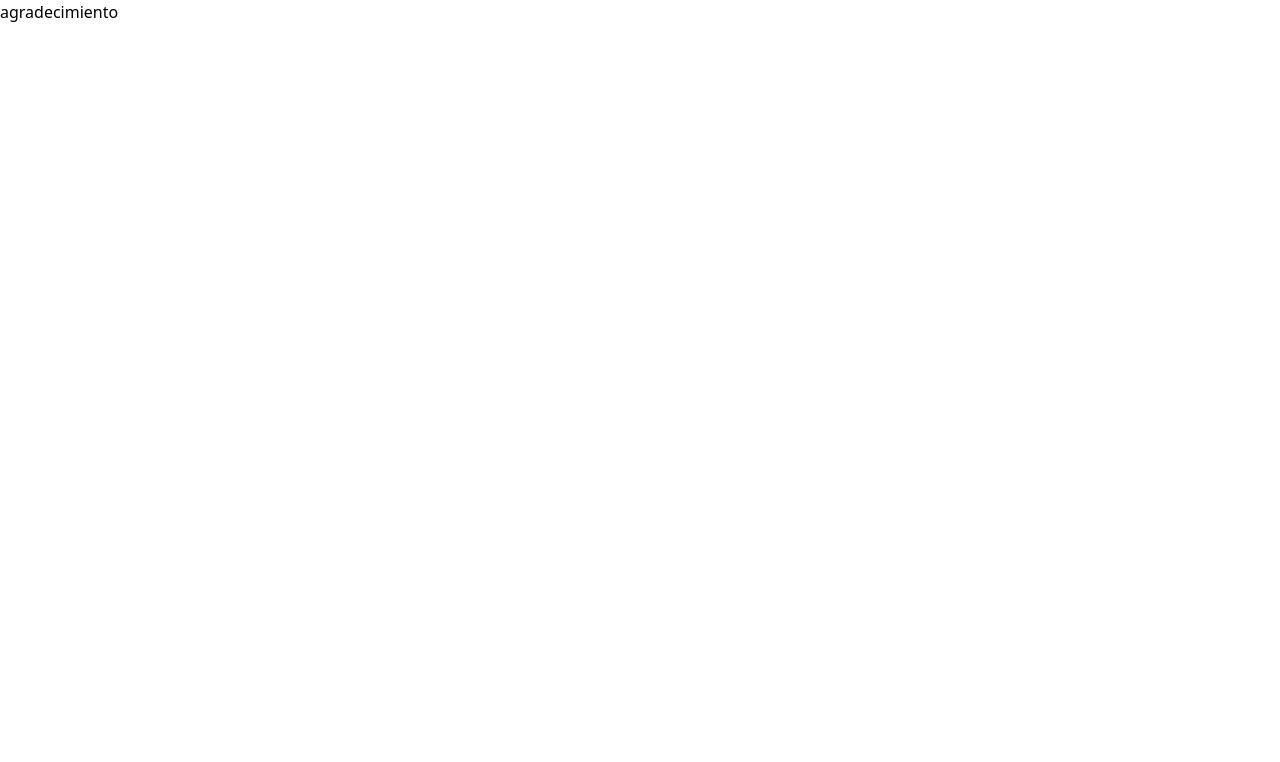
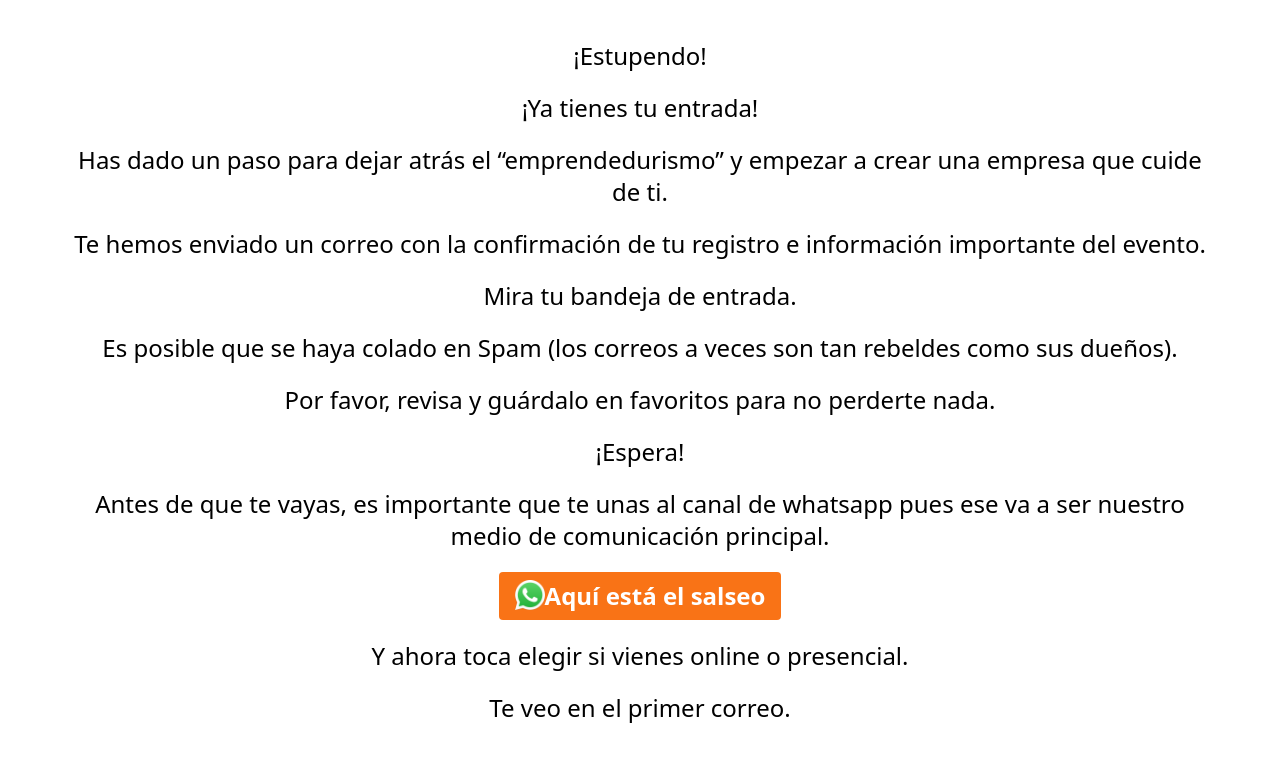
Before and after one commit to rafant97/web-angeles, a Next.js app: page /agradecimiento in a window 1280 px wide. Shown: the top 762 px of the page. Built offline with nearby package versions, Linux system fonts and the light colour scheme.

Commit message:
Agradecimiento page

```diff
--- a/pages/agradecimiento.js
+++ b/pages/agradecimiento.js
@@ -1,11 +1,25 @@
-import React from 'react'
+import Link from 'next/link'
+import Image from 'next/image'
 
-const agradecimiento = () => {
+const Agradecimiento = () => {
   return (
-    <div>
-      agradecimiento
+    <div className='text-center text-2xl w-[90%] mx-auto py-10'>
+      <p>¡Estupendo!</p>
+      <p className='mt-5'>¡Ya tienes tu entrada!</p>
+      <p className='mt-5'>Has dado un paso para dejar atrás el “emprendedurismo” y empezar a crear una empresa que cuide de ti.</p>
+      <p className='mt-5'>Te hemos enviado un correo con la confirmación de tu registro e información importante del evento.</p>
+      <p className='mt-5'>Mira tu bandeja de entrada.</p>
+      <p className='mt-5'>Es posible que se haya colado en Spam (los correos a veces son tan rebeldes como sus dueños).</p>
+      <p className='mt-5'>Por favor, revisa y guárdalo en favoritos para no perderte nada.</p>
+      <p className='mt-5'>¡Espera!</p>
+      <p className='mt-5'>Antes de que te vayas, es importante que te unas al canal de whatsapp pues ese va a ser nuestro medio de comunicación principal.</p>
+      <Link href='https://chat.whatsapp.com/CjlgqJDB7rFJyc1wZiDnxf'>
+        <button className='bg-orange-500 hover:bg-orange-600 text-white font-bold py-2 px-4 rounded mt-5 flex mx-auto'><Image src="/whatsapp.png" width={30} height={30} />Aquí está el salseo</button>
+      </Link>
+      <p className='mt-5'>Y ahora toca elegir si vienes online o presencial.</p>
+      <p className='mt-5'>Te veo en el primer correo.</p>
     </div>
   )
 }
 
-export default agradecimiento
+export default Agradecimiento
```
Also changed, not shown: public/whatsapp.png (added).
